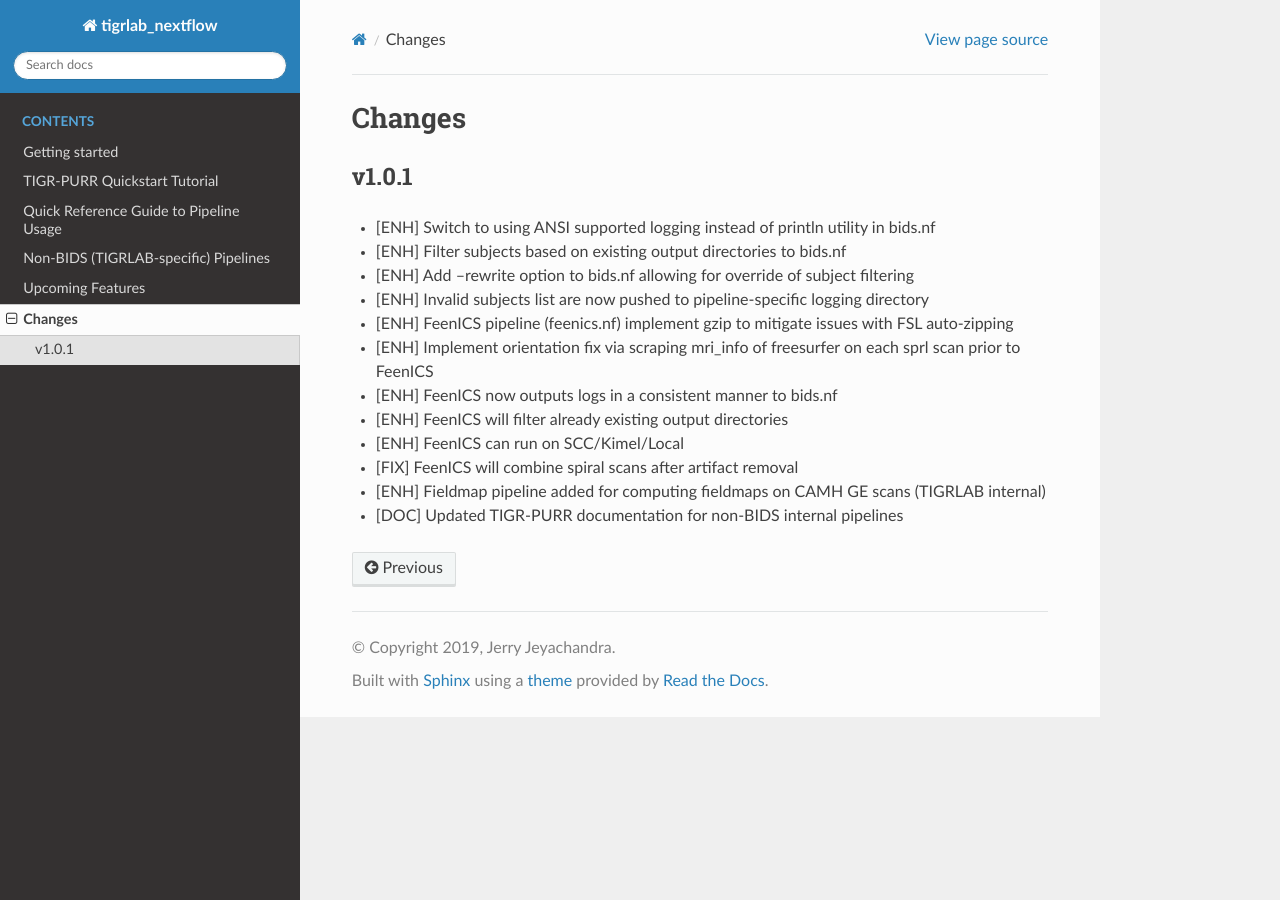
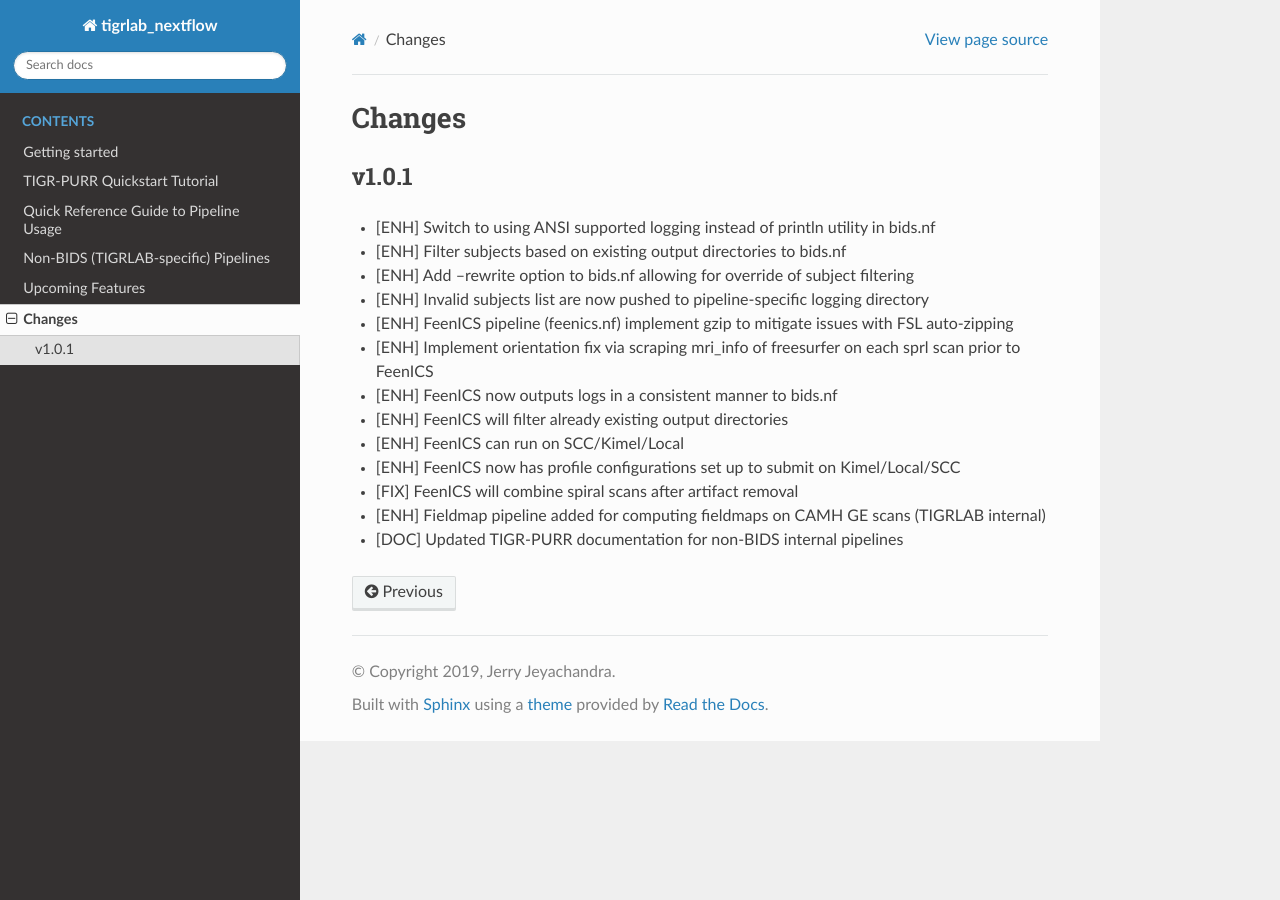
Before and after one commit to kimjetwav/TIGR_PURR, a Sphinx documentation site: the page built from docs/source/changelog.rst, in a window 1280 px wide. Built offline with Sphinx 7.4.7 and the Read the Docs theme 2.0.0, drawn with Linux system fonts in a browser that asks for light colours.

Commit message:
add local profile to fieldmaps and feenics

```diff
--- a/docs/source/changelog.rst
+++ b/docs/source/changelog.rst
@@ -16,6 +16,7 @@ v1.0.1
 - [ENH] FeenICS now outputs logs in a consistent manner to bids.nf
 - [ENH] FeenICS will filter already existing output directories
 - [ENH] FeenICS can run on SCC/Kimel/Local
+- [ENH] FeenICS now has profile configurations set up to submit on Kimel/Local/SCC
 - [FIX] FeenICS will combine spiral scans after artifact removal
 - [ENH] Fieldmap pipeline added for computing fieldmaps on CAMH GE scans (TIGRLAB internal)
 - [DOC] Updated TIGR-PURR documentation for non-BIDS internal pipelines
```
Also changed, not shown: 2 other files.
